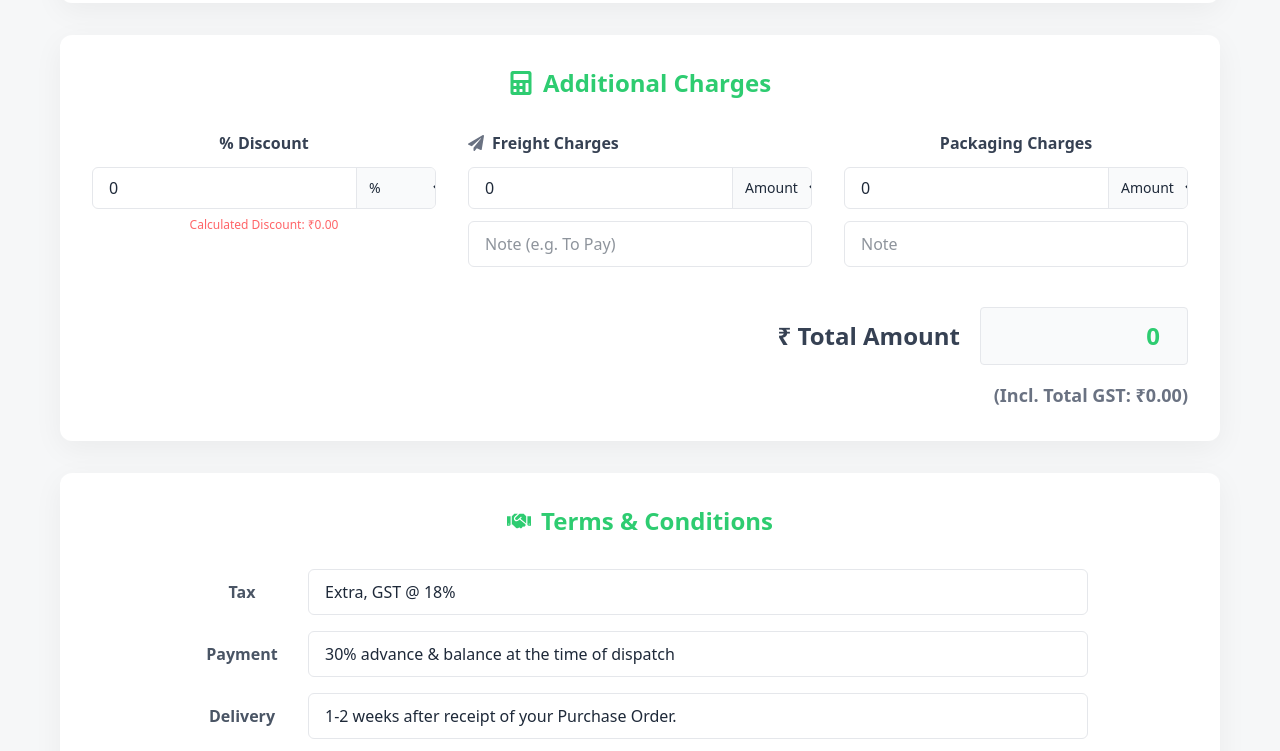
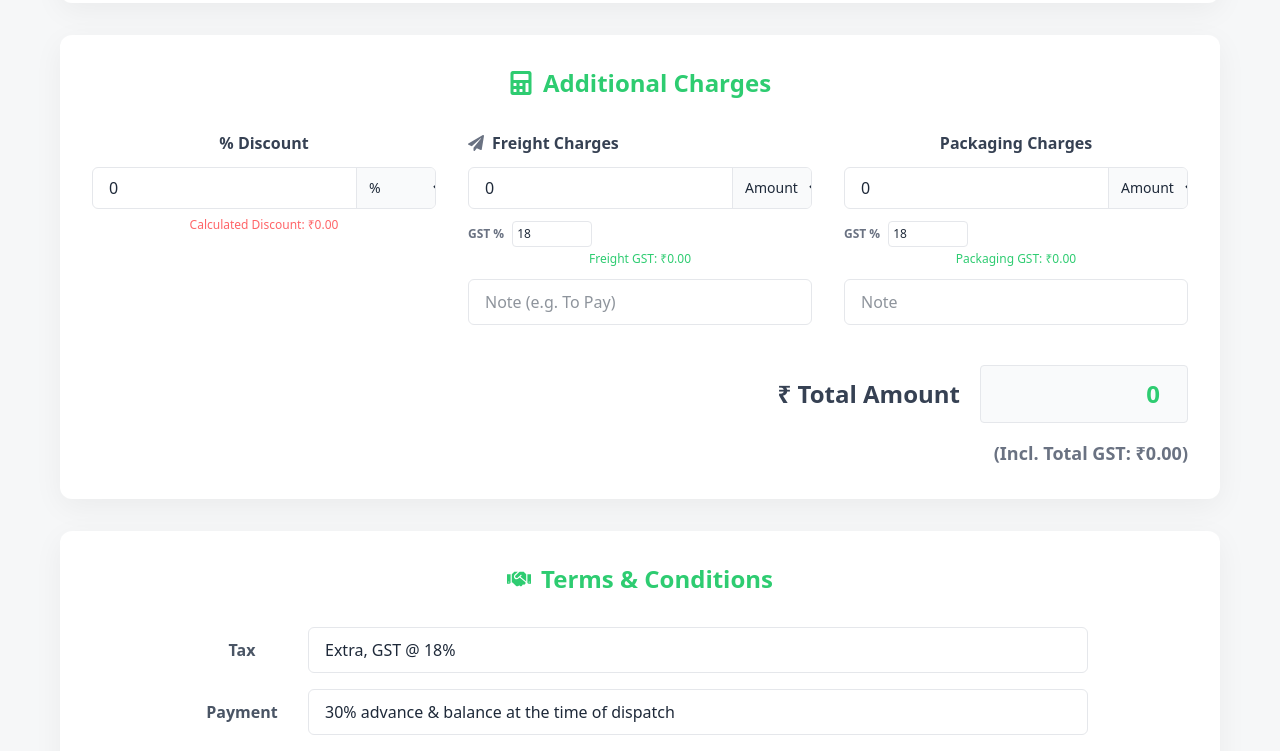
Before and after one commit to abhishek42kushwah/asew, a React (Vite) app in the folder DTA_ASEW/: page / in a window 1280 px wide. Shown: the part 1140-1891 px from the top of the page. Built offline with nearby package versions, Linux system fonts and the light colour scheme; no server answers.

Commit message:
feat: implement quotation management system with PDF generation and dynamic form handling

```diff
--- a/DTA_ASEW/src/components/QuotationForm.jsx
+++ b/DTA_ASEW/src/components/QuotationForm.jsx
@@ -116,9 +116,11 @@ const QuotationForm = () => {
       Freight_Charges: 0,
       FreightType: "Amount",
       Freight_Note: "",
+      Freight_GST_Percent: 18,
       Packaging_Charges: 0,
       PackagingType: "Amount",
       Packaging_Note: "",
+      Packaging_GST_Percent: 18,
       Term_Tax: "Extra, GST @ 18%",
       Term_Payment: "30% advance & balance at the time of dispatch",
       Term_Delivery: "1-2 weeks after receipt of your Purchase Order.",
@@ -211,7 +213,9 @@ const QuotationForm = () => {
       if (!isNaN(d.getTime())) {
         return d.toISOString().split("T")[0];
       }
-    } catch (e) {}
+    } catch {
+      // Fallback to returning original string
+    }
 
     return dateStr;
   };
@@ -237,9 +241,11 @@ const QuotationForm = () => {
       Freight_Charges: header.Freight_Charges || 0,
       FreightType: header.Freight_Type || header.FreightType || "Amount",
       Freight_Note: header.Freight_Note || "",
+      Freight_GST_Percent: header.Freight_GST_Percent || 18,
       Packaging_Charges: header.Packaging_Charges || 0,
       PackagingType: header.Packaging_Type || header.PackagingType || "Amount",
       Packaging_Note: header.Packaging_Note || "",
+      Packaging_GST_Percent: header.Packaging_GST_Percent || 18,
       Term_Tax: header.Term_Tax || prev.Term_Tax,
       Term_Payment: header.Term_Payment || prev.Term_Payment,
       Term_Delivery: header.Term_Delivery || prev.Term_Delivery,
@@ -491,7 +497,20 @@ const QuotationForm = () => {
   };
 
   const calculateTotalGST = () => {
-    return values.labEquipment.reduce((sum, item) => sum + (item.gst_amount || 0), 0);
+    let totalGST = values.labEquipment.reduce((sum, item) => sum + (item.gst_amount || 0), 0);
+
+    // Freight GST
+    const freightVal = parseFloat(values.Freight_Charges) || 0;
+    const subtotal = calculateSubtotal();
+    const actualFreight = values.FreightType === "%" ? subtotal * (freightVal / 100) : freightVal;
+    const freightGST = actualFreight * (parseFloat(values.Freight_GST_Percent || 0) / 100);
+
+    // Packaging GST
+    const packagingVal = parseFloat(values.Packaging_Charges) || 0;
+    const actualPackaging = values.PackagingType === "%" ? subtotal * (packagingVal / 100) : packagingVal;
+    const packagingGST = actualPackaging * (parseFloat(values.Packaging_GST_Percent || 0) / 100);
+
+    return totalGST + freightGST + packagingGST;
   };
 
   const calculateGrandTotal = () => {
@@ -569,9 +588,11 @@ const QuotationForm = () => {
           Freight_Charges: header.Freight_Charges || 0,
           FreightType: header.FreightType || "Amount",
           Freight_Note: header.Freight_Note || "",
+          Freight_GST_Percent: header.Freight_GST_Percent || 18,
           Packaging_Charges: header.Packaging_Charges || 0,
-          PackagingType: header.PackagingType || "Amount",
+          PackagingType: header.Packaging_Type || "Amount",
           Packaging_Note: header.Packaging_Note || "",
+          Packaging_GST_Percent: header.Packaging_GST_Percent || 18,
           Term_Tax: header.Term_Tax || prev.Term_Tax,
           Term_Payment: header.Term_Payment || prev.Term_Payment,
           Term_Delivery: header.Term_Delivery || prev.Term_Delivery,
@@ -1570,6 +1591,22 @@ const QuotationForm = () => {
                   Calculated Amount: ₹{(calculateSubtotal() * (Number(values.Freight_Charges) / 100)).toFixed(2)}
                 </div>
               )}
+              <div className="flex items-center gap-2">
+                <div className="text-xs text-gray-500 font-semibold">GST %</div>
+                <input
+                  type="number"
+                  name="Freight_GST_Percent"
+                  value={values.Freight_GST_Percent}
+                  onChange={handleInputChange}
+                  placeholder="GST %"
+                  className="w-20 p-1 border border-gray-200 rounded text-xs focus:outline-none focus:border-[#2ecc71]"
+                />
+              </div>
+              {values.Freight_GST_Percent > 0 && (
+                <div className="text-xs text-[#2ecc71] -mt-2 font-medium">
+                  Freight GST: ₹{( (values.FreightType === "%" ? calculateSubtotal() * (Number(values.Freight_Charges) / 100) : Number(values.Freight_Charges)) * (Number(values.Freight_GST_Percent) / 100) ).toFixed(2)}
+                </div>
+              )}
               <input
                 type="text"
                 name="Freight_Note"
@@ -1602,9 +1639,20 @@ const QuotationForm = () => {
                   <option value="%">%</option>
                 </select>
               </div>
-              {values.PackagingType === "%" && (
-                <div className="text-xs text-[#2ecc71] -mt-1 font-medium">
-                  Calculated Amount: ₹{(calculateSubtotal() * (Number(values.Packaging_Charges) / 100)).toFixed(2)}
+              <div className="flex items-center gap-2">
+                <div className="text-xs text-gray-500 font-semibold">GST %</div>
+                <input
+                  type="number"
+                  name="Packaging_GST_Percent"
+                  value={values.Packaging_GST_Percent}
+                  onChange={handleInputChange}
+                  placeholder="GST %"
+                  className="w-20 p-1 border border-gray-200 rounded text-xs focus:outline-none focus:border-[#2ecc71]"
+                />
+              </div>
+              {values.Packaging_GST_Percent > 0 && (
+                <div className="text-xs text-[#2ecc71] -mt-2 font-medium">
+                  Packaging GST: ₹{( (values.PackagingType === "%" ? calculateSubtotal() * (Number(values.Packaging_Charges) / 100) : Number(values.Packaging_Charges)) * (Number(values.Packaging_GST_Percent) / 100) ).toFixed(2)}
                 </div>
               )}
               <input
--- a/DTA_ASEW/src/utils/pdfGenerator.js
+++ b/DTA_ASEW/src/utils/pdfGenerator.js
@@ -140,6 +140,9 @@ export const generateQuotationPDF = (
     } else {
       freightDisplay = freightInput.toFixed(2);
     }
+    if (parseFloat(formData.Freight_GST_Percent) > 0) {
+      freightDisplay += ` + GST @ ${formData.Freight_GST_Percent}%`;
+    }
   }
   if (freightInput > 0 && freightNoteText) {
     freightDisplay += ` <span style="font-size:8pt;">(${freightNoteText})</span>`;
@@ -158,6 +161,9 @@ export const generateQuotationPDF = (
       packagingDisplay = packagingInput + "%";
     } else {
       packagingDisplay = packagingInput.toFixed(2);
+    }
+    if (parseFloat(formData.Packaging_GST_Percent) > 0) {
+      packagingDisplay += ` + GST @ ${formData.Packaging_GST_Percent}%`;
     }
   }
   if (packagingInput > 0 && packagingNoteText) {
@@ -481,6 +487,9 @@ export const generatePDFBlob = async (
         formData.FreightType === "%"
           ? freightInput + "%"
           : freightInput.toFixed(2);
+      if (parseFloat(formData.Freight_GST_Percent) > 0) {
+        freightDisplay += ` + GST @ ${formData.Freight_GST_Percent}%`;
+      }
     }
     if (freightInput > 0 && freightNoteText) {
       freightDisplay += ` <span style="font-size:8pt;">(${freightNoteText})</span>`;
@@ -498,6 +507,9 @@ export const generatePDFBlob = async (
         formData.PackagingType === "%"
           ? packagingInput + "%"
           : packagingInput.toFixed(2);
+      if (parseFloat(formData.Packaging_GST_Percent) > 0) {
+        packagingDisplay += ` + GST @ ${formData.Packaging_GST_Percent}%`;
+      }
     }
     if (packagingInput > 0 && packagingNoteText) {
       packagingDisplay += ` <span style="font-size:8pt;">(${packagingNoteText})</span>`;
```
Also changed, not shown: 1 other file (tests, documents, lock files or other folders).
